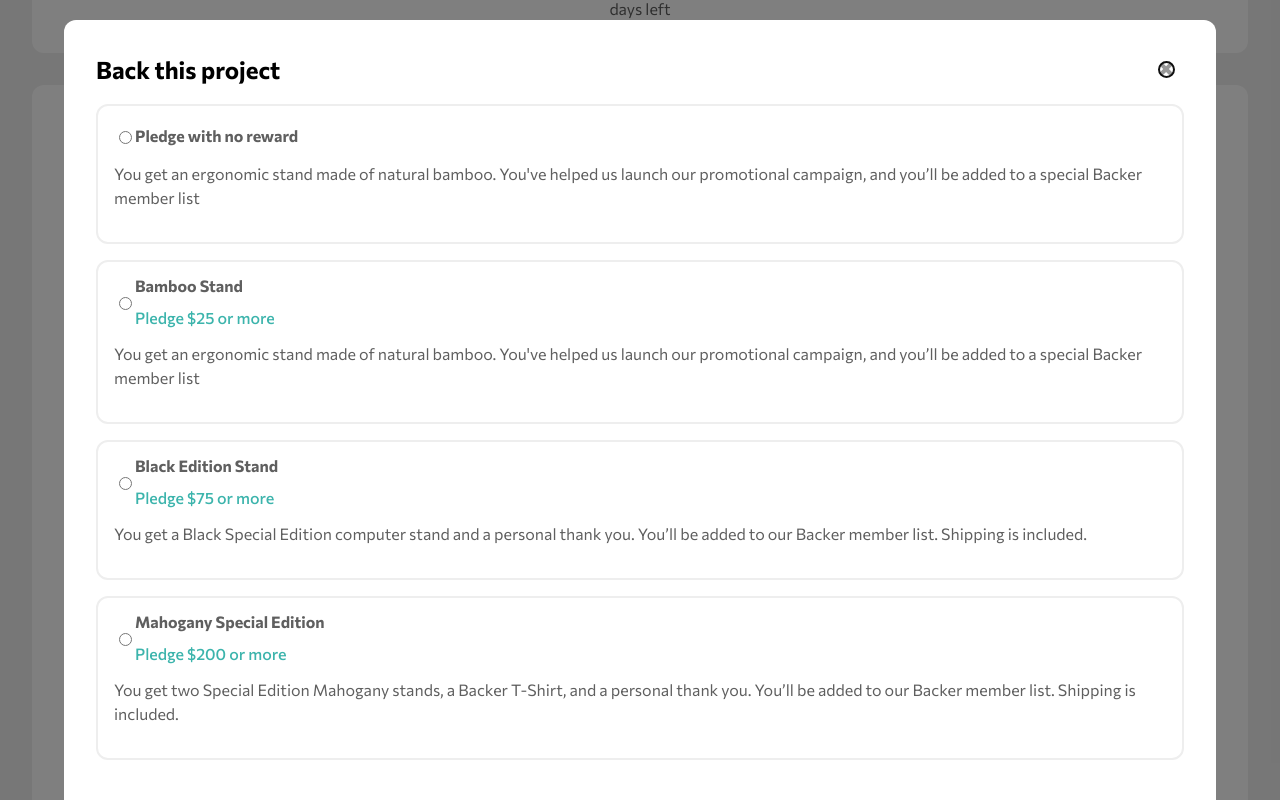
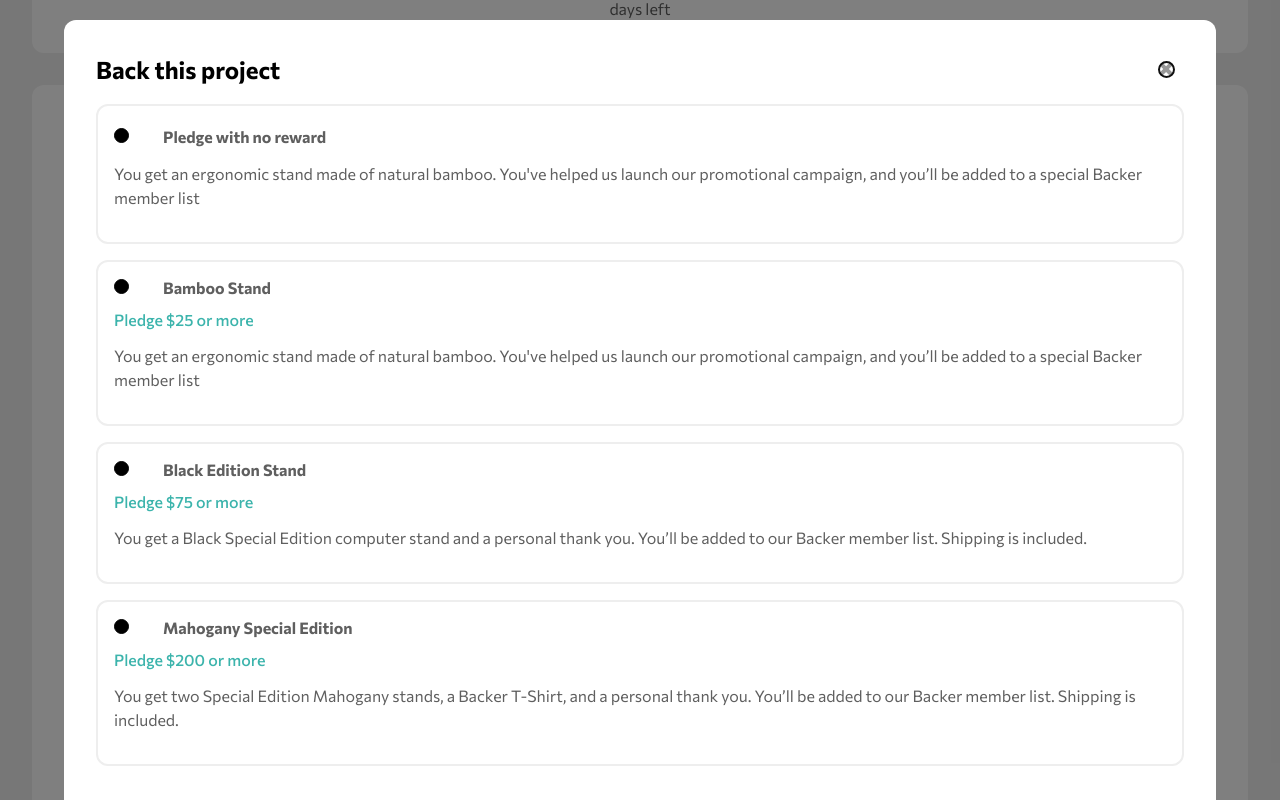
Before and after one commit to migvidal/crowdfunding-product-page, a Vue app: page / in a window 1280 px wide. Both pictures are taken after a click on the element 640 px from the left and 1036 px from the top of the page. Shown: the part 636-1436 px from the top of the page. Built offline with nearby package versions, Linux system fonts and the light colour scheme.

Commit message:
radio-label-inside

```diff
--- a/src/components/RewardRadio.vue
+++ b/src/components/RewardRadio.vue
@@ -1,13 +1,13 @@
 <template>
   <!-- if it's a reward pledge... -->
   <div v-if="reward.id > 0" class="reward">
+    <label>
       <input
         type="radio"
         name="reward"
         :checked="reward.selected"
         :id="inputID"
       />
-    <label :for="inputID">
       {{ reward.name }}
       <p>Pledge ${{ reward.pledge }} or more</p>
     </label>
@@ -15,8 +15,10 @@
   </div>
   <!-- if it's a no-reward pledge... -->
   <div v-else class="reward">
+    <label>
       <input type="radio" name="reward" id="no-reward" />
-    <label for="no-reward"> Pledge with no reward </label>
+      Pledge with no reward
+    </label>
     <p>{{ reward.description }}</p>
   </div>
 </template>
@@ -39,18 +41,32 @@ export default {
 </script>
 
 <style lang="scss" scoped>
+/* custom radio */
+label::before {
+  content: "";
+  display: inline-block;
+  height: 15px;
+  width: 15px;
+  margin-right: 10px;
+  padding: 2px;
+  border-radius: 50%;
+  background-color: black;
+  border: 1px solid black;
+}
+input[type="radio"] {
+  opacity: 0;
+  /* vertical-align: middle;
+    line-height: 1;
+    cursor: pointer; */
+}
 .reward {
-  input[type="radio"] {
-    vertical-align: middle;
-    line-height: 1;
-    cursor: pointer;
-  }
   label {
     display: inline-block;
     font-weight: $bolder;
     line-height: 1;
     vertical-align: middle;
     cursor: pointer;
+
     p {
       font-weight: $bold;
       color: $moderate-cyan;
```
Lines whose indentation alone changed are shown as unchanged.
